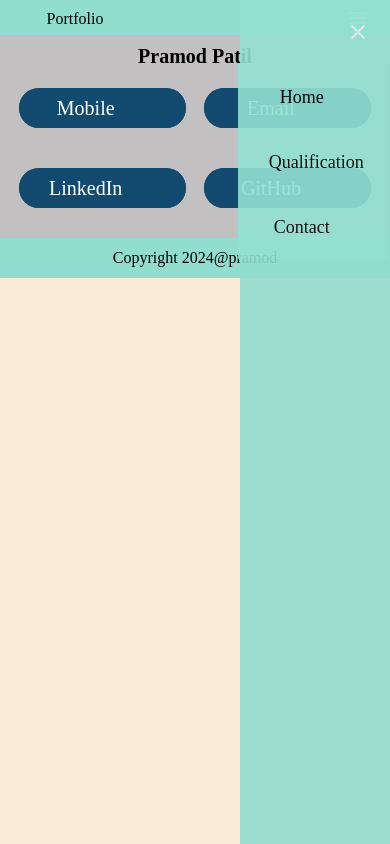
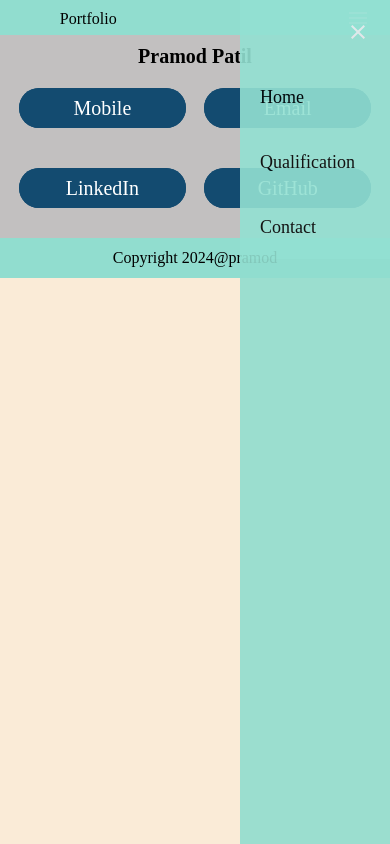
Before and after one commit to PramodPatil03/my-portfolio, a React (Vite) app: page /#/contact in a window 390 px wide. Both pictures are taken after a click on the item 358 px from the left and 17 px from the top of the page. Built offline with nearby package versions, Linux system fonts and the light colour scheme.

Commit message:
update: UI

```diff
--- a/src/CSS/Contact.css
+++ b/src/CSS/Contact.css
@@ -34,6 +34,7 @@
 .number span{
     width: 100%;
     border-radius: 20px;
+    text-align: center;
 }
 .lable{
     background-color: #134b70;
@@ -55,7 +56,9 @@
     }
 
 }
-
+.acontact{
+    padding: 0;
+}
 
 
 .number:hover  .hidden{
@@ -68,4 +71,7 @@
     .number:hover  .hidden{
         display: none ;
     }
+    .acontact{
+        padding: 5px 25% 5px 25%;
+    }
 }
--- a/src/CSS/Home.css
+++ b/src/CSS/Home.css
@@ -1,4 +1,4 @@
-.mainBody{
+.mainBody {
     position: relative;
     width: 100%;
     padding: 20px 2.5% 20px 2.5%;
@@ -6,7 +6,8 @@
     background-color: #ecf7d2;
     /* height: 9000px; */
 }
-.mainBody2{
+
+.mainBody2 {
     position: relative;
     /* width: 95%; */
     width: 100%;
@@ -16,13 +17,13 @@
     /* height: 9000px; */
 }
 
-.info{
+.info {
     display: flex;
     /* flex-direction: row; */
     justify-content: space-around;
 }
 
-.left{
+.left {
     position: relative;
     width: 100%;
     text-align: center;
@@ -31,31 +32,34 @@
     /* background-color: antiquewhite; */
 
 }
-.name{
+
+.name {
     font-size: 40px;
     font-weight: bold;
     text-shadow: 4px;
 
 }
-.edu{
+
+.edu {
     font-size: 20px;
     font-family: 'Gill Sans', 'Gill Sans MT', Calibri, 'Trebuchet MS', sans-serif;
 }
-.right{
+
+.right {
     width: 100%;
     /* background-color: aqua; */
     align-items: center;
     text-align: center;
 }
 
-.hr{
+.hr {
     width: 100%;
     height: 4px;
-    position:relative;
+    position: relative;
     /* margin-left: 2.5%; */
 }
 
-.myPic{
+.myPic {
     border: 4px solid #134b70;
     /* margin: 0 auto; */
     /* position: relative; */
@@ -63,29 +67,32 @@
     border-radius: 50%;
     transition: 0.5s;
 }
-.myPic:hover{
+
+.myPic:hover {
     transform: scale(1.1);
 }
 
-.remaining{
+.remaining {
     text-align: center;
 
 }
-.remaining ul{
+
+.remaining ul {
     display: flex;
     justify-content: space-evenly;
     height: 300px;
 }
 
-li{
+li {
     color: wheat;
 }
-.nav-item2{
+
+.nav-item2 {
     width: 25%;
     padding: 2px 20px;
     background-color: #134b70;
     line-height: 30px;
-    margin:auto 0;
+    margin: auto 0;
     border-radius: 10px;
     border: 1px solid black;
     /* box-shadow: 0px 0px 10px rgb(178, 58, 233); */
@@ -93,13 +100,13 @@ li{
 
 }
 
-.nav-item2:hover{
+.nav-item2:hover {
     transform: translate(2px, 2px);
-    box-shadow: 0px -3px 10px rgb(63, 63, 63)    ;
+    box-shadow: 0px -3px 10px rgb(63, 63, 63);
 
 }
 
-.degree{
+.degree {
     text-align: left;
 }
 
@@ -122,36 +129,38 @@ li{
     display: block;
 } */
 
-.instiName{
+.instiName {
     line-height: 50px;
     font-size: 20px;
     color: red;
 }
 
-.percentage{
+.percentage {
     /* display: inline; */
     color: blue;
 }
-.innerHr{
+
+.innerHr {
     width: 100%;
-    margin: 5px 0 ;
+    margin: 5px 0;
     margin: 40px 0;
 }
 
-#education{
+#education {
 
     line-height: 50px;
     text-align: center;
 }
 
-.homeLink{
+.homeLink {
     color: white;
     width: 100%;
     /* padding: 0 40% 0 40%; */
     text-decoration: none;
 }
+
 @media screen and (max-width:700px) {
-    .mainBody{
+    .mainBody {
         position: relative;
         /* width: 95%; */
         width: 100%;
@@ -161,30 +170,33 @@ li{
         /* height: 9000px; */
     }
 
-    .info{
+    .info {
         display: flex;
         /* flex-direction: row; */
         justify-content: space-around;
     }
 
-    .left{
+    .left {
         position: relative;
         width: 100%;
         margin: 0 auto;
         /* background-color: antiquewhite; */
 
     }
-    .name{
+
+    .name {
         font-size: 20px;
         font-weight: bold;
         text-align: left;
     }
-    .edu{
+
+    .edu {
         font-size: 15px;
         text-align: left;
         font-family: 'Gill Sans', 'Gill Sans MT', Calibri, 'Trebuchet MS', sans-serif;
     }
-    .right{
+
+    .right {
         width: 100%;
         /* background-color: aqua; */
         align-items: center;
@@ -193,38 +205,42 @@ li{
 
     }
 
-    hr{
+    hr {
         /* width: 95%; */
         width: 100%;
         height: 4px;
-        position:relative;
+        position: relative;
         /* margin-left: 2.5%; */
     }
-    .innerHr{
+
+    .innerHr {
         width: 100%;
     }
 
-    .myPic{
+    .myPic {
         /* margin: 0 auto; */
         /* position: relative; */
         width: 50%;
         margin: 0 auto;
         border-radius: 50%;
     }
-    .myPic:hover{
+
+    .myPic:hover {
         transform: scale(1.7);
     }
-    .remaining{
+
+    .remaining {
         text-align: center;
     }
-    .remaining ul{
+
+    .remaining ul {
         display: flex;
         flex-direction: column;
         justify-content: space-evenly;
     }
 
 
-    .nav-item2{
+    .nav-item2 {
         width: 50%;
         margin: 10px auto;
         padding: 2px 20px;
@@ -236,13 +252,15 @@ li{
         transition: 0.3s;
     }
 
-.homeLink{
-    color: white;
-    text-decoration: none;
-}
-    .nav-item2:hover{
+    .homeLink {
+        text-align: center;
+        color: white;
+        text-decoration: none;
+    }
+
+    .nav-item2:hover {
         transform: translate(2px, 2px);
-        box-shadow: 0px -3px 10px black    ;
+        box-shadow: 0px -3px 10px black;
 
     }
 
--- a/src/CSS/Navbar.css
+++ b/src/CSS/Navbar.css
@@ -68,7 +68,7 @@ a{
     opacity: 0.9;
     list-style:none;
     flex-direction: column;
-    align-items: left;
+    align-items: flex-start;
 }
 
 svg{
@@ -104,7 +104,12 @@ svg{
         display: flex;
     }
     a{
-        padding: 25% 30% 25% 10%;
+        padding: 25% 30% 25% 30%;
+    }
+
+    .sidebar a{
+        text-align: left;
+        padding: 25% 60% 25% 0%;
     }
     .nav-item{
         /* height: 100%; */
--- a/src/CSS/Projects.css
+++ b/src/CSS/Projects.css
@@ -22,6 +22,8 @@ hr{
     width: 90%;
     margin: 0 auto;
 }
+
+
 
 .imageHolder{
     display: flex;
@@ -48,5 +50,22 @@ hr{
     background-color: rgb(247, 132, 222);
     display: flex;
     margin-top: 5px;
+    height: 40px;
     justify-content: space-evenly;
 }
+.projectLink a{
+    width: 100%;
+    height: 40px;
+    padding: 0;
+    text-align: center ;
+    line-height: 40px;
+}
+@media (max-width:700px) {
+    .projectLink a{
+        width: 100%;
+        height: 40px;
+        padding: 0;
+        text-align: center ;
+        line-height: 40px;
+    }
+}
--- a/src/components/Contact.jsx
+++ b/src/components/Contact.jsx
@@ -9,16 +9,16 @@ function Contact() {
       <div className='name'><p>Pramod Patil</p></div>
       <div className='contactContainer'>
         <div className='number'>
-          <span className="lable"><a href="tel:+918970627081">Mobile<span className="hidden">{': '}+91 8970627081</span></a></span>
+          <span className="lable"><a className='acontact' href="tel:+918970627081">Mobile<span className="hidden">{': '}+91 8970627081</span></a></span>
         </div>
         <div className='number'>
-          <span className="lable"><a target='_blank' href={mailtoHref}>Email<span className="hidden" >{': '} pramodpatil190203@gmail.com</span></a></span>
+          <span className="lable"><a  className='acontact' target='_blank' href={mailtoHref}>Email<span className="hidden" >{': '} pramodpatil190203@gmail.com</span></a></span>
         </div>
         <div className='number'>
-          <span className="lable"><a target='_blank' href="https://www.linkedin.com/in/pramod-patil-768706282/">LinkedIn<span className="hidden">{': '}Pramod Patil @ LinkedIn</span></a></span>
+          <span className="lable"><a  className='acontact' target='_blank' href="https://www.linkedin.com/in/pramod-patil-768706282/">LinkedIn<span className="hidden">{': '}Pramod Patil @ LinkedIn</span></a></span>
         </div>
         <div className='number'>
-          <span className="lable"><a target='_blank' href="https://github.com/PramodPatil03">GitHub<span className="hidden">{': '}Pramod Patil @ github</span></a></span>
+          <span className="lable"><a  className='acontact' target='_blank' href="https://github.com/PramodPatil03">GitHub<span className="hidden">{': '}Pramod Patil @ github</span></a></span>
         </div>
       </div>
     </div>
```
